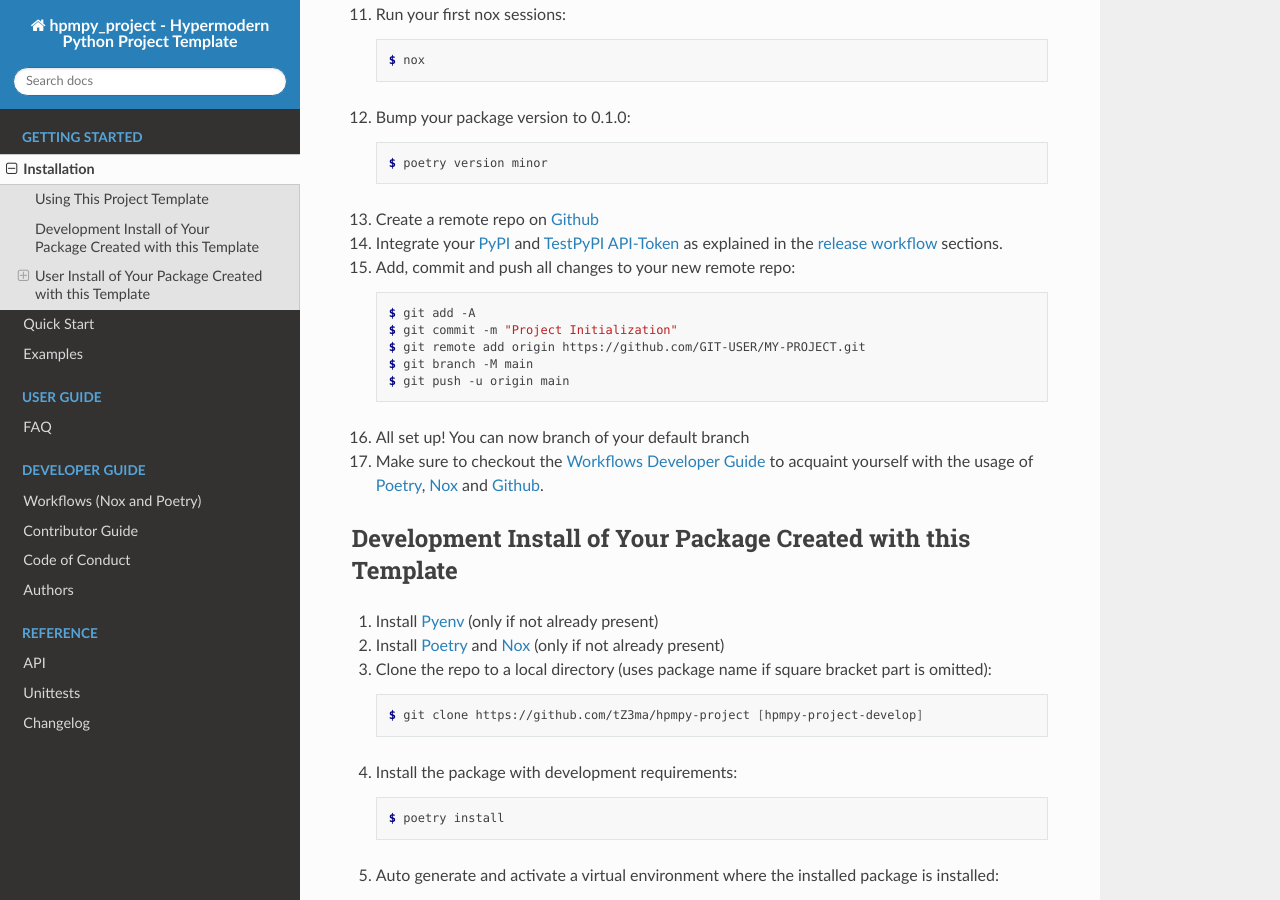
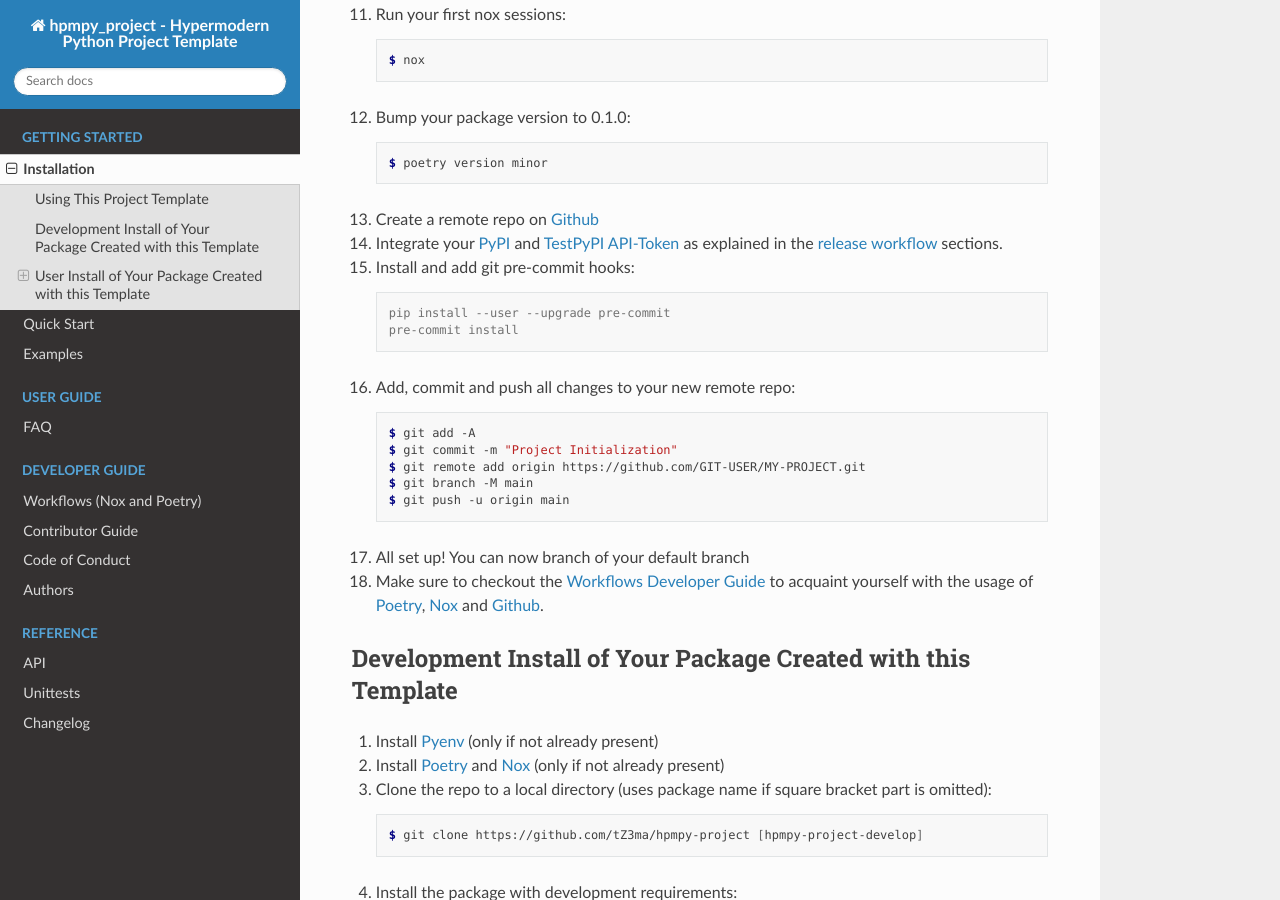
Before and after one commit to mathias-ammon/tessif-oemof-4-4, a Sphinx documentation site: the page built from docs/source/getting_started/installation.rst, in a window 1280 px wide and 900 px high, scrolled down 2054 px. Built offline with Sphinx 7.4.7 and the Read the Docs theme 2.0.0, drawn with Linux system fonts in a browser that asks for light colours.

Commit message:
Introduce pre-commit hook instalation guide

```diff
--- a/docs/source/getting_started/installation.rst
+++ b/docs/source/getting_started/installation.rst
@@ -129,7 +129,14 @@ Use the following guide to fully take advantage of this project template:
 14. Integrate your PyPI_  and TestPyPI_ API-Token_ as explained in the
     :ref:`release workflow <workflows_releases>` sections.
 
-15. Add, commit and push all changes to your new remote repo:
+15. Install and add git pre-commit hooks:
+
+    .. code-block:: console
+
+       pip install --user --upgrade pre-commit
+       pre-commit install
+
+16. Add, commit and push all changes to your new remote repo:
 
     .. code-block:: console
 
```
Also changed, not shown: other parts of docs/source/getting_started/installation.rst (+2 -2 lines).
